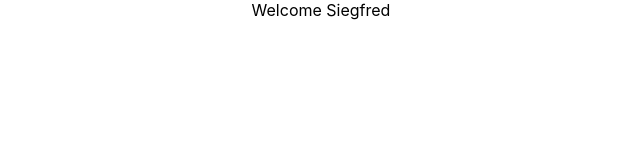
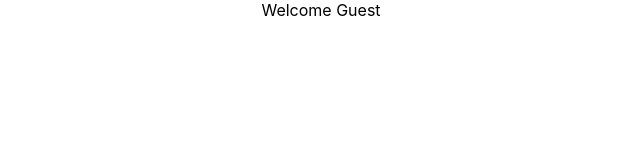
Before and after one commit to siegfred14/reactStudy, a React (Create React App) app: page / in a window 1280 px wide. Shown: the top 160 px of the page, without its empty margins (319-959 px from the left). Built offline with nearby package versions, Linux system fonts and the light colour scheme.

Commit message:
If Else statement in React Conditional rendering

```diff
--- a/src/components/UserGreeting.js
+++ b/src/components/UserGreeting.js
@@ -11,8 +11,24 @@ class UserGreeting extends Component {
       }
 
   render() {
+      if (this.state.isLoggedIn){
+          return(
+            <div>
+                <div>Welcome Siegfred</div>
+            </div>
+          )
+      }else{
+          return(
+            <div>
+                <div>Welcome Guest</div>
+            </div>
+          )
+      }
     return (
-      <div>Welcome Siegfred</div>
+      <div>
+          <div>Welcome Siegfred</div>
+          <div>Welcome Guest</div>
+      </div>
     )
   }
 }
```
